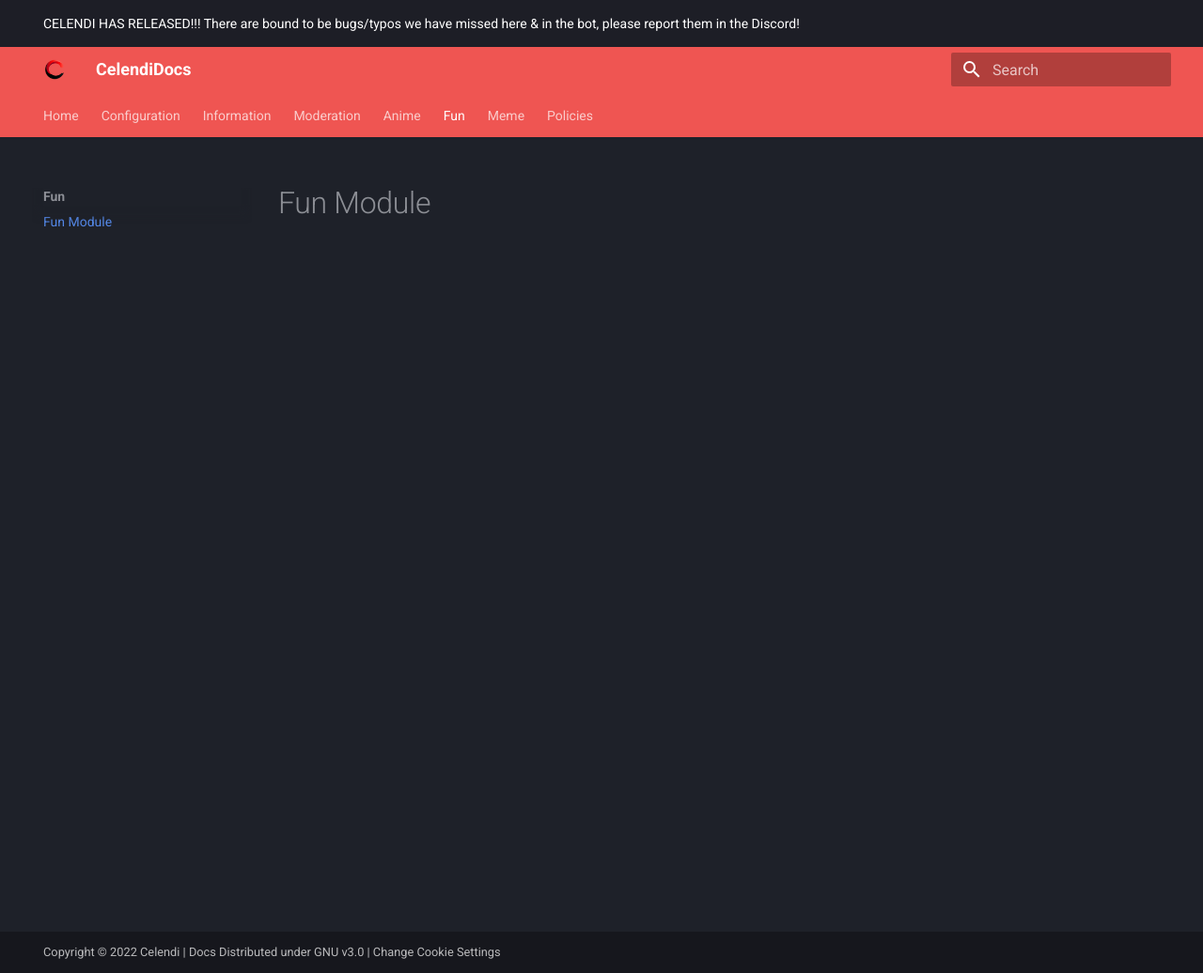
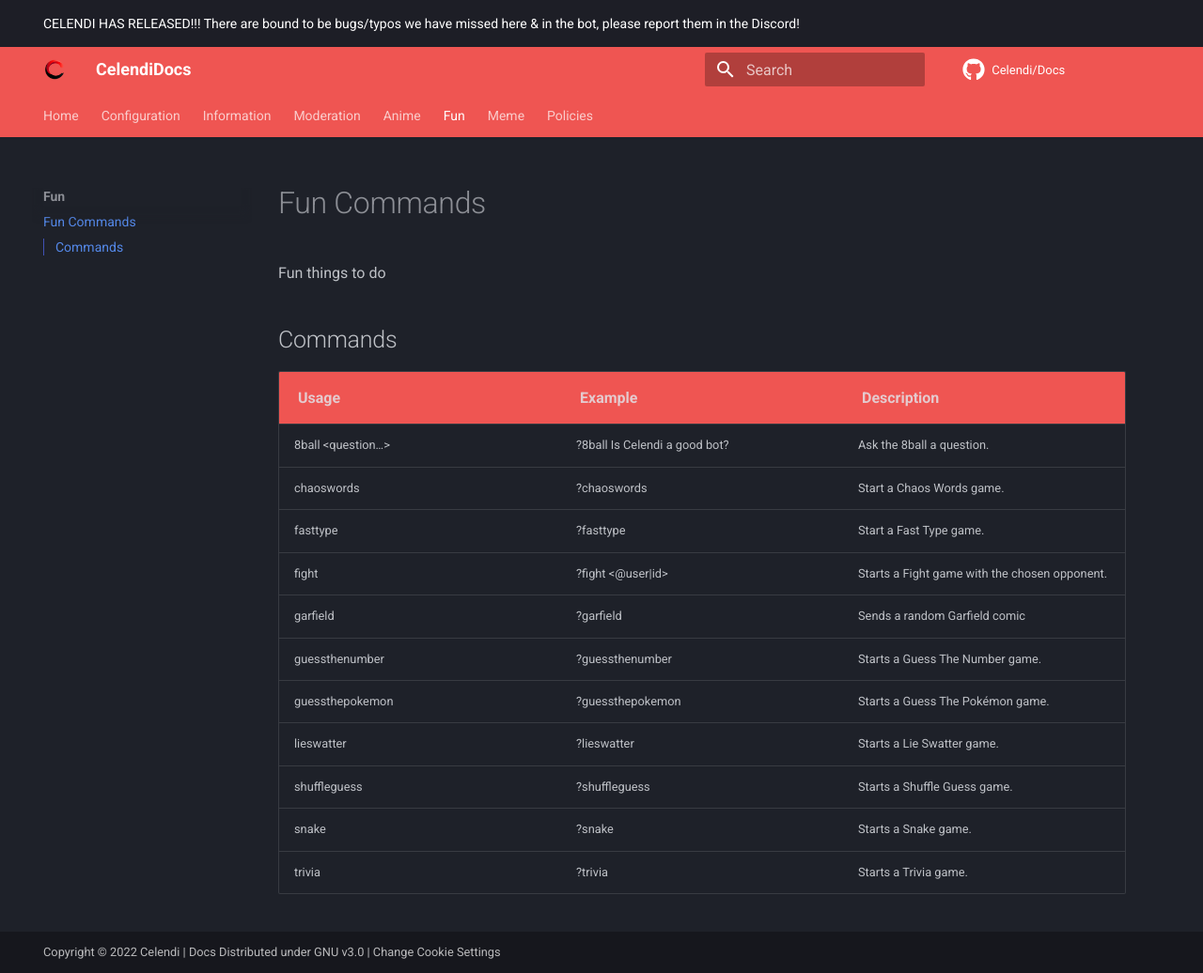
Before and after one commit to Celendi/Docs, an MkDocs documentation site: the page built from docs/fun/fun.md, in a window 1280 px wide and 1036 px high. Shown: the whole window at 94% size. Built offline with MkDocs 1.6.1 and Material for MkDocs 9.7.7, drawn with Linux system fonts in a browser that asks for light colours; comment, search, counter and statistics services are not loaded.

Commit message:
DOCS DONE!!!!
Co-authored-by: Justinnn <Jqstln@users.noreply.github.com>

```diff
--- a/docs/fun/fun.md
+++ b/docs/fun/fun.md
@@ -1,5 +1,22 @@
 ---
-description: How to use Celendi's Fun Commands!
+description: How to use Celendi's Fun Commands
 ---
+# Fun Commands
 
-# Fun Module
+Fun things to do
+
+## Commands
+
+| Usage | Example | Description |
+| :--- | :--- | :--- |
+| 8ball &lt;question...&gt; | ?8ball Is Celendi a good bot? | Ask the 8ball a question.
+| chaoswords | ?chaoswords | Start a Chaos Words game.
+| fasttype | ?fasttype | Start a Fast Type game.
+| fight | ?fight &lt;&#64;user\|id&gt; | Starts a Fight game with the chosen opponent.
+| garfield | ?garfield | Sends a random Garfield comic
+| guessthenumber | ?guessthenumber | Starts a Guess The Number game.
+| guessthepokemon | ?guessthepokemon | Starts a Guess The Pokémon game.
+| lieswatter | ?lieswatter | Starts a Lie Swatter game.
+| shuffleguess | ?shuffleguess | Starts a Shuffle Guess game.
+| snake | ?snake | Starts a Snake game.
+| trivia | ?trivia | Starts a Trivia game.
--- a/mkdocs.yml
+++ b/mkdocs.yml
@@ -2,9 +2,9 @@
 site_url: https://docs.celendi.xyz/
 site_description: Official documentation pages for Celendi
 site_author: Team Celendi
-#repo_url: https://github.com/celendi/docs # Disabled due to repo being private.
-#repo_name: Celendi/Docs
-#edit_uri: ""
+repo_url: https://github.com/Celendi/Docs
+repo_name: Celendi/Docs
+edit_uri: ""
 copyright: Copyright © 2022 <a target="_blank" href="https://celendi.xyz" target="_blank" rel="noopener">Celendi</a>  | Docs Distributed under <a target="_blank" href="https://github.com/Celendi/Docs/blob/main/LICENSE" target="_blank" rel="noopener">GNU v3.0</a> | <a href="#__consent">Change Cookie Settings</a>
 
 theme:
```
Also changed, not shown: README.md (+13 -15 lines), docs/anime/anime.md (+25 -0 lines), docs/configuration/lounge.md (+1 -1 lines), docs/configuration/welcomer.md (+5 -5 lines), docs/information/info.md (+3 -3 lines), docs/meme/meme.md (+21 -0 lines), docs/moderation/moderation.md (+42 -0 lines).
